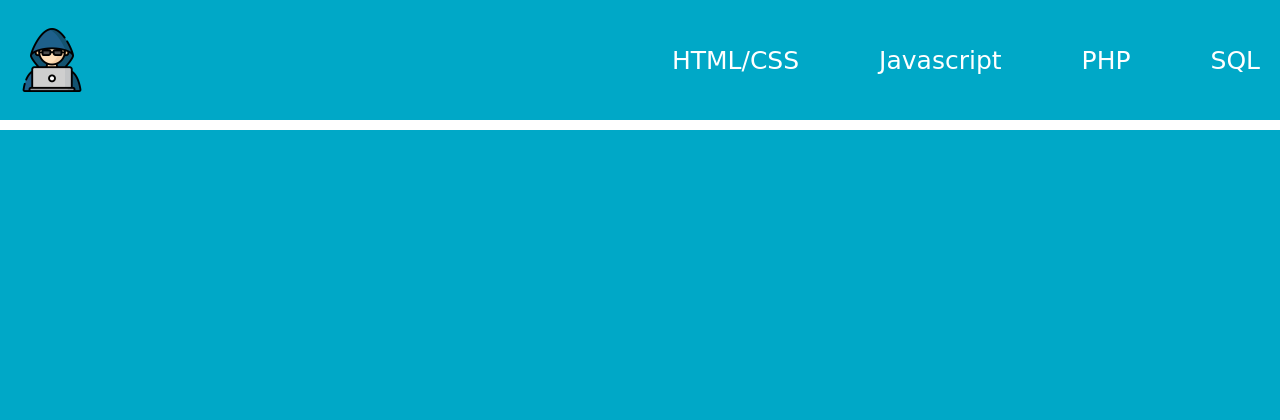
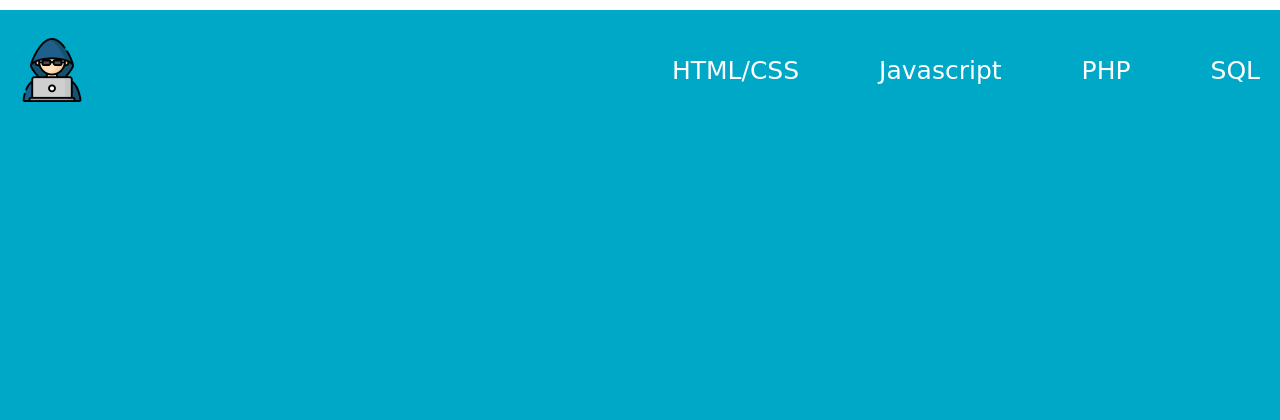
Before and after one commit to NoahE2005/School-Opdrachten, a PHP site: page / in a window 1280 px wide. Shown: the top 420 px of the page. After the commit the page ends 102 px from the top, so only its background shows below. Run offline with PHP 8.4, Linux system fonts and the light colour scheme; some web fonts are replaced.

Commit message:
Update style.css

```diff
--- a/Opdracht 5.1/P1-html-css-layout-main/style.css
+++ b/Opdracht 5.1/P1-html-css-layout-main/style.css
@@ -16,7 +16,7 @@ body {
 }
 
 nav {
-  position: static;
+  position: fixed;
   display: flex;
   width: 100%;
   padding: 2rem;
@@ -59,4 +59,8 @@ font-family: Verdana, Geneva, Tahoma, sans-serif;
 footer {
   min-height:100vh;
   background: #00a8c7;
+  text-align: center;
 }
+h1, h2, h3, h4, h5, h6 {
+  text-align: center;
+}
```
